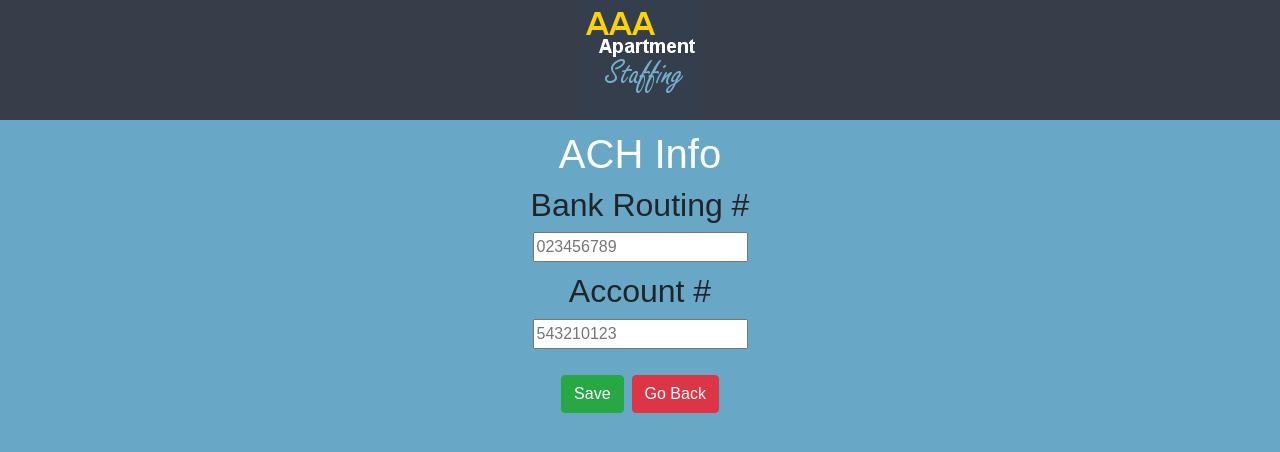
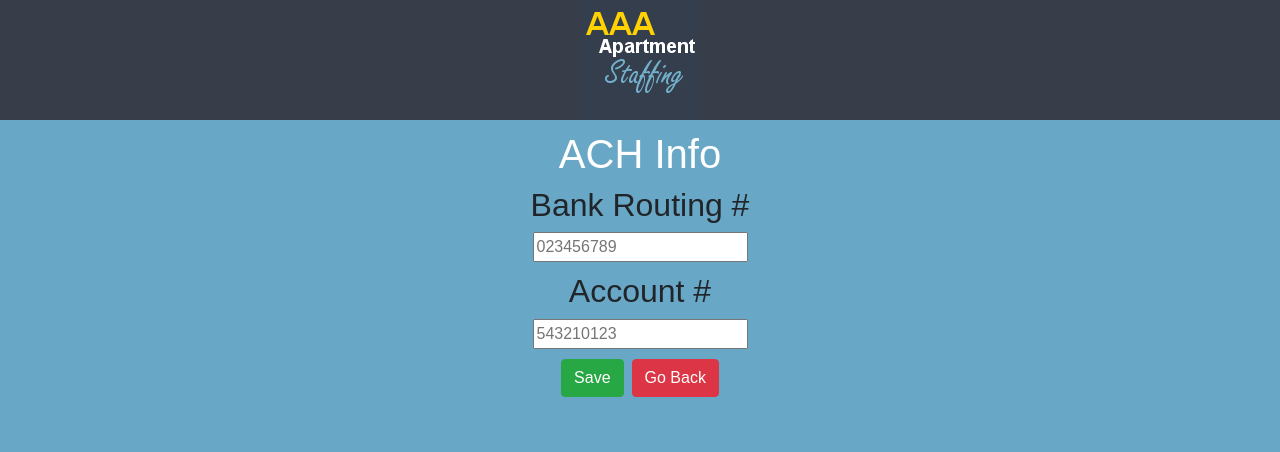
Before and after one commit to zackrt/staffingapp, a React (Create React App) app: page /achinfoPage in a window 1280 px wide. Shown: the top 452 px of the page. Built offline with nearby package versions, Linux system fonts and the light colour scheme.

Commit message:
removed comma in ach css to combine styles for links & buttons

```diff
--- a/src/components/achinfoPage.css
+++ b/src/components/achinfoPage.css
@@ -5,6 +5,6 @@ input {
     margin: auto;
     margin-bottom: 10px;
 }
-.achinfo-save-btn, .go-back-link {
+.achinfo-save-btn .go-back-link {
     margin-top: 16px;
 }
```
